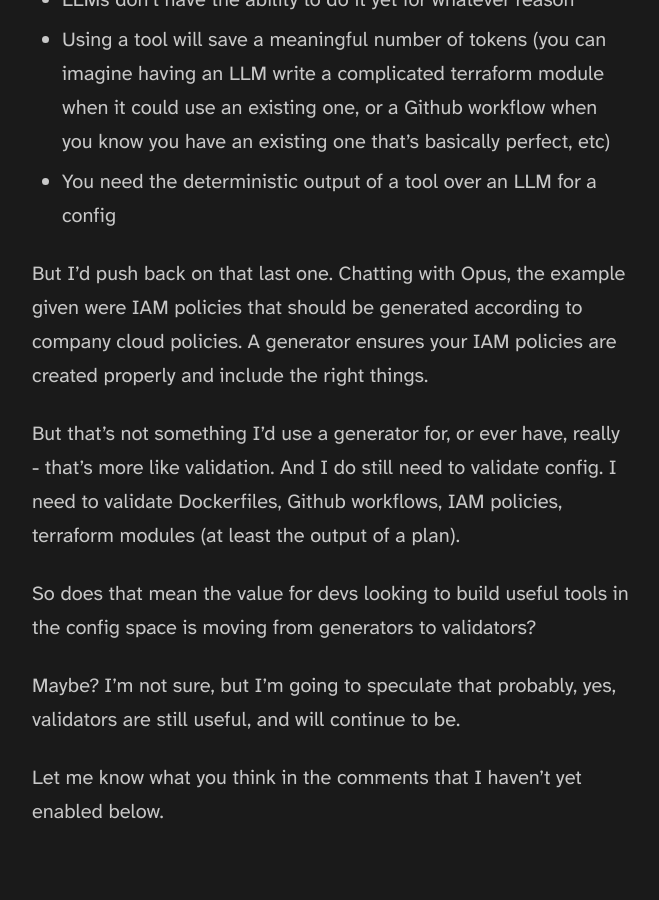
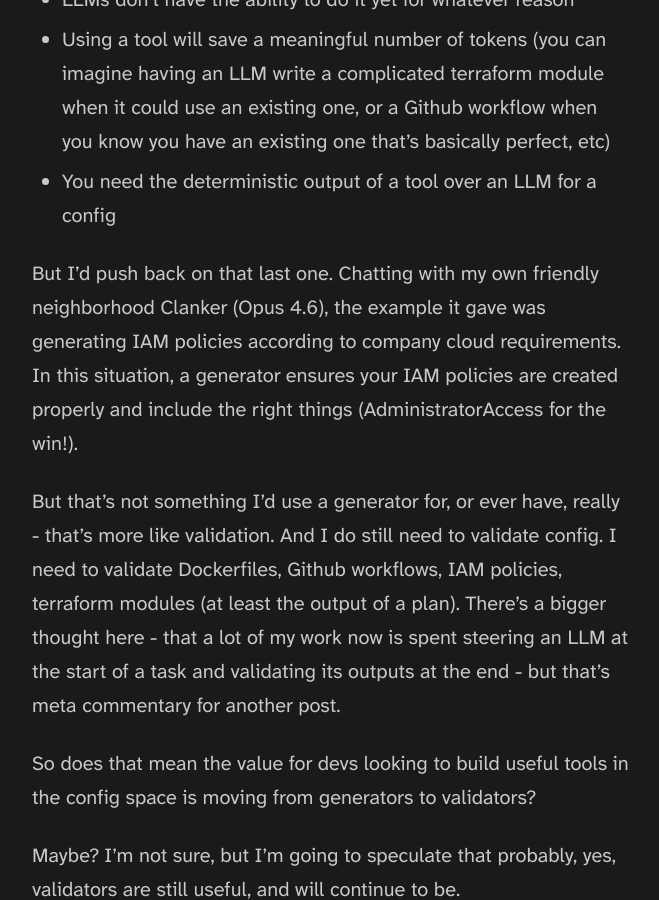
Before and after one commit to dreslan/dreslan.github.io, a Jekyll site: the page built from _posts/2026-04-05-do-llms-kill-config-generators.md, in a window 1280 px wide and 900 px high, scrolled down 1766 px. Shown: the whole window, without its empty margins (308-967 px from the left). Built offline with Jekyll 4.4.1, drawn with Linux system fonts in a browser that asks for light colours.

```diff
--- a/_posts/2026-04-05-do-llms-kill-config-generators.md
+++ b/_posts/2026-04-05-do-llms-kill-config-generators.md
@@ -25,9 +25,9 @@ I honestly don't know, but I can speculate based on my own usage of LLMs that th
 - Using a tool will save a meaningful number of tokens (you can imagine having an LLM write a complicated terraform module when it could use an existing one, or a Github workflow when you know you have an existing one that's basically perfect, etc)
 - You need the deterministic output of a tool over an LLM for a config
 
-But I'd push back on that last one. Chatting with Opus, the example given were IAM policies that should be generated according to company cloud policies. A generator ensures your IAM policies are created properly and include the right things.
+But I'd push back on that last one. Chatting with my own friendly neighborhood Clanker (Opus 4.6), the example it gave was generating IAM policies according to company cloud requirements. In this situation, a generator ensures your IAM policies are created properly and include the right things (AdministratorAccess for the win!).
 
-But that's not something I'd use a generator for, or ever have, really - that's more like validation. And I do still need to validate config. I need to validate Dockerfiles, Github workflows, IAM policies, terraform modules (at least the output of a plan).
+But that's not something I'd use a generator for, or ever have, really - that's more like validation. And I do still need to validate config. I need to validate Dockerfiles, Github workflows, IAM policies, terraform modules (at least the output of a plan). There's a bigger thought here - that a lot of my work now is spent steering an LLM at the start of a task and validating its outputs at the end - but that's meta commentary for another post.
 
 So does that mean the value for devs looking to build useful tools in the config space is moving from generators to validators?
 
```
